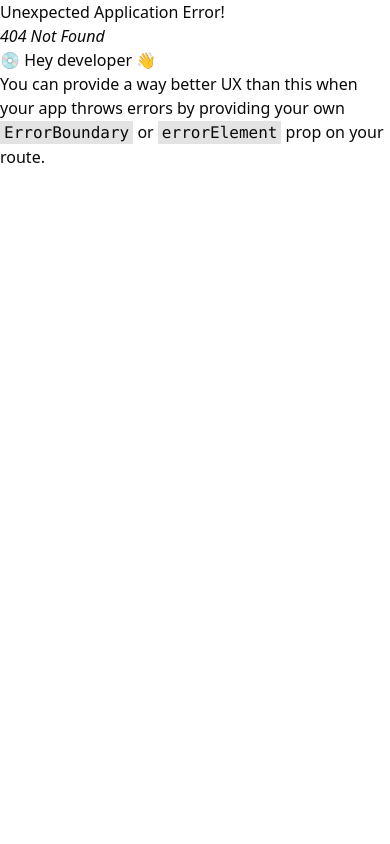
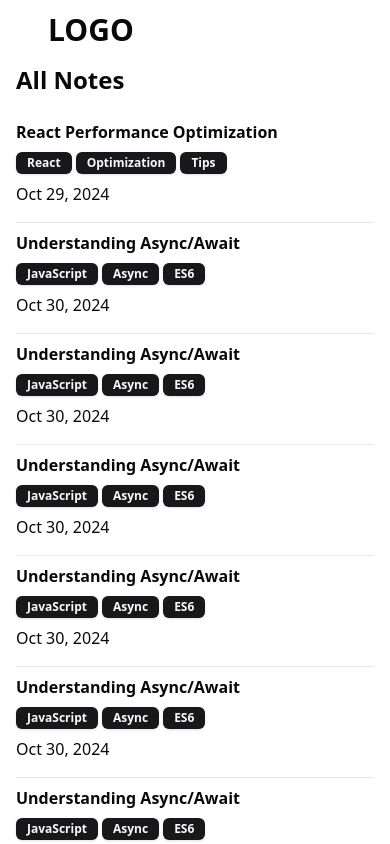
Before and after one commit to loiccape/note-react, a React (Vite) app: page /all-notes in a window 390 px wide. Before the commit this address had no page. Shown: the top 844 px of the page. Built offline with nearby package versions, Linux system fonts and the light colour scheme.

Commit message:
note responsive

```diff
--- a/src/App.tsx
+++ /dev/null
@@ -1,12 +0,0 @@
-import { Button } from './components/ui/button'
-
-function App() {
-
-  return (
-    <>
-      <Button>OKOK</Button>
-    </>
-  )
-}
-
-export default App
--- /dev/null
+++ b/src/components/ui/badge.tsx
@@ -0,0 +1,36 @@
+import * as React from "react"
+import { cva, type VariantProps } from "class-variance-authority"
+
+import { cn } from "@/lib/utils"
+
+const badgeVariants = cva(
+  "inline-flex items-center rounded-md border px-2.5 py-0.5 text-xs font-semibold transition-colors focus:outline-none focus:ring-2 focus:ring-ring focus:ring-offset-2",
+  {
+    variants: {
+      variant: {
+        default:
+          "border-transparent bg-primary text-primary-foreground shadow hover:bg-primary/80",
+        secondary:
+          "border-transparent bg-secondary text-secondary-foreground hover:bg-secondary/80",
+        destructive:
+          "border-transparent bg-destructive text-destructive-foreground shadow hover:bg-destructive/80",
+        outline: "text-foreground",
+      },
+    },
+    defaultVariants: {
+      variant: "default",
+    },
+  }
+)
+
+export interface BadgeProps
+  extends React.HTMLAttributes<HTMLDivElement>,
+    VariantProps<typeof badgeVariants> {}
+
+function Badge({ className, variant, ...props }: BadgeProps) {
+  return (
+    <div className={cn(badgeVariants({ variant }), className)} {...props} />
+  )
+}
+
+export { Badge, badgeVariants }
--- a/src/components/ui/commons/form/LoginForm.tsx
+++ b/src/components/ui/commons/form/LoginForm.tsx
@@ -15,23 +15,31 @@ import {
 } from "@/components/ui/form"
 import { Input } from "@/components/ui/input"
 
-const formSchema = z.object({
-  username: z.string()
+import { Eye, EyeOff } from "lucide-react"
+import { useState } from "react"
+
+import { useNavigate } from "react-router-dom"
+
+
+export default function LoginForm() {
+
+  const navigate = useNavigate();
+  const [showPassword, setShowPassword] = useState(false)
+  const formSchema = z.object({
+
+    username: z.string()
     .min(3, { message: "Username must be at least 3 characters." })
     .max(50, { message: "Username must not exceed 50 characters." })
     .regex(/^[a-zA-Z0-9_]+$/, {
       message: "Username can only contain letters, numbers, and underscores."
     }),
-  password: z.string()
+    password: z.string()
     .min(8, { message: "Password must be at least 8 characters." })
     .max(100, { message: "Password must not exceed 100 characters." })
     .regex(/^(?=.*[A-Z])(?=.*\d)[A-Za-z\d@$!%*?&]{8,}$/, {
       message: "Password must be at least 8 characters long, contain at least one uppercase letter and one number."
     }),
-})
-
-export default function LoginForm() {
-
+  })
 
   const form = useForm<z.infer<typeof formSchema>>({
     resolver: zodResolver(formSchema),
@@ -44,6 +52,7 @@ export default function LoginForm() {
 
   function onSubmit(values: z.infer<typeof formSchema>) {
     console.log(values)
+    navigate("/all-notes")
   }
   return (
     <Form {...form}>
@@ -68,7 +77,23 @@ export default function LoginForm() {
             <FormItem>
               <FormLabel>Password</FormLabel>
               <FormControl>
-                <Input type="password"{...field} />
+                <div className="relative">
+                  <Input
+                    type={showPassword ? "text" : "password"}
+                    {...field}
+                  />
+                  <button
+                    type="button"
+                    onClick={() => setShowPassword(!showPassword)}
+                    className="absolute right-3 top-1/2 -translate-y-1/2"
+                  >
+                    {showPassword ? (
+                      <EyeOff className="h-4 w-4 text-gray-500" />
+                    ) : (
+                      <Eye className="h-4 w-4 text-gray-500" />
+                    )}
+                  </button>
+                </div>
               </FormControl>
               <FormMessage />
             </FormItem>
--- /dev/null
+++ b/src/components/ui/commons/header/Header.tsx
@@ -0,0 +1,23 @@
+
+import { Input } from "@/components/ui/input"
+import { Search } from "lucide-react"
+import { Settings } from "lucide-react"
+export default function Header() {
+    return (
+        <header className="sticky top-0 z-50 bg-white flex px-12 pt-3 items-center justify-between">
+        <h1 className="text-3xl font-bold">LOGO</h1>
+        <div className="lg:flex items-center w-1/2 justify-end hidden">
+          <div className="flex items-center border-2 border-slate-100 p-2 rounded-lg w-4/6 mr-6">
+            <Search className="w-4" />
+            <Input
+              placeholder="Search by title, content, or tags…"
+              className="border-none focus:ring-0 p-0 ml-2"
+            />
+          </div>
+
+          <Settings />
+        </div>
+      </header>
+
+    )
+}
--- /dev/null
+++ b/src/components/ui/commons/note/NoteComponent.tsx
@@ -0,0 +1,29 @@
+import { Badge } from "@/components/ui/badge";
+import { NoteModel } from "@/models/NoteModel";
+
+type NoteComponentProps = {
+  note: NoteModel;
+};
+
+export default function NoteComponent({ note }: NoteComponentProps) {
+
+  const formattedDate = note.date.toLocaleDateString("en-US", {
+    day: "2-digit",
+    month: "short",
+    year: "numeric",
+  });
+
+  return (
+    <li className="border-b border-gray-200 pb-4 mt-2">
+      <p className="text-4lg md:text-2xl lg:text-1xl font-bold">{note.title}</p>
+      <ul className="my-2">
+        <li className="flex gap-1">
+          {note.badges.map((badge, index) => (
+            <Badge key={index}>{badge}</Badge>
+          ))}
+        </li>
+      </ul>
+      <p>{formattedDate}</p>
+    </li>
+  );
+}
--- a/src/main.tsx
+++ b/src/main.tsx
@@ -8,6 +8,7 @@ import {
 
 import './index.css'
 import LoginPage from "./pages/LoginPage";
+import AllNotesPage from "./pages/AllNotesPage";
 
 const router = createBrowserRouter([
   {
@@ -17,6 +18,10 @@ const router = createBrowserRouter([
   {
     path: "/login",
     element: <LoginPage />,
+  },
+  {
+    path:"/all-notes",
+    element: <AllNotesPage/>
   }
 ]);
 
--- /dev/null
+++ b/src/models/NoteModel.tsx
@@ -0,0 +1,6 @@
+
+export interface NoteModel {
+    title: string;
+    badges: string[];
+    date: Date; // La date est un objet Date
+  }
--- /dev/null
+++ b/src/pages/AllNotesPage.tsx
@@ -0,0 +1,74 @@
+import Header from "@/components/ui/commons/header/Header";
+import NoteComponent from "@/components/ui/commons/note/NoteComponent";
+import { NoteModel } from "@/models/NoteModel";
+
+export default function AllNotesPage() {
+  const notes: NoteModel[] = [
+    {
+      title: "React Performance Optimization",
+      badges: ["React", "Optimization", "Tips"],
+      date: new Date(2024, 9, 29),
+    },
+    {
+      title: "Understanding Async/Await",
+      badges: ["JavaScript", "Async", "ES6"],
+      date: new Date(2024, 9, 30),
+    },
+    {
+      title: "Understanding Async/Await",
+      badges: ["JavaScript", "Async", "ES6"],
+      date: new Date(2024, 9, 30),
+    },
+    {
+      title: "Understanding Async/Await",
+      badges: ["JavaScript", "Async", "ES6"],
+      date: new Date(2024, 9, 30),
+    },
+    {
+      title: "Understanding Async/Await",
+      badges: ["JavaScript", "Async", "ES6"],
+      date: new Date(2024, 9, 30),
+    },
+    {
+      title: "Understanding Async/Await",
+      badges: ["JavaScript", "Async", "ES6"],
+      date: new Date(2024, 9, 30),
+    },
+    {
+      title: "Understanding Async/Await",
+      badges: ["JavaScript", "Async", "ES6"],
+      date: new Date(2024, 9, 30),
+    },
+    {
+      title: "Understanding Async/Await",
+      badges: ["JavaScript", "Async", "ES6"],
+      date: new Date(2024, 9, 30),
+    },
+    {
+      title: "Understanding Async/Await",
+      badges: ["JavaScript", "Async", "ES6"],
+      date: new Date(2024, 9, 30),
+    },
+    {
+      title: "Understanding Async/Await",
+      badges: ["JavaScript", "Async", "ES6"],
+      date: new Date(2024, 9, 30),
+    },
+  ];
+
+  return (
+  <main>
+    <Header/>
+    <section className="p-4">
+      <h2 className="text-2xl md:text-3xl lg:text-2xl font-bold">All Notes</h2>
+      <ul className="mt-6">
+      {notes.map((note, index) => (
+        <NoteComponent key={index} note={note} />
+      ))}
+
+      </ul>
+    </section>
+  </main>
+  )
+
+}
--- a/src/pages/LoginPage.tsx
+++ b/src/pages/LoginPage.tsx
@@ -1,7 +1,7 @@
 'use client'
 import LoginForm from "@/components/ui/commons/form/LoginForm"
+export default function LoginPage() {
 
-export default function LoginPage() {
   return (
     <div className="min-h-screen flex items-center justify-center bg-gray-100 px-4 sm:px-6 lg:px-8">
       <div className="max-w-md w-full space-y-8">
```
